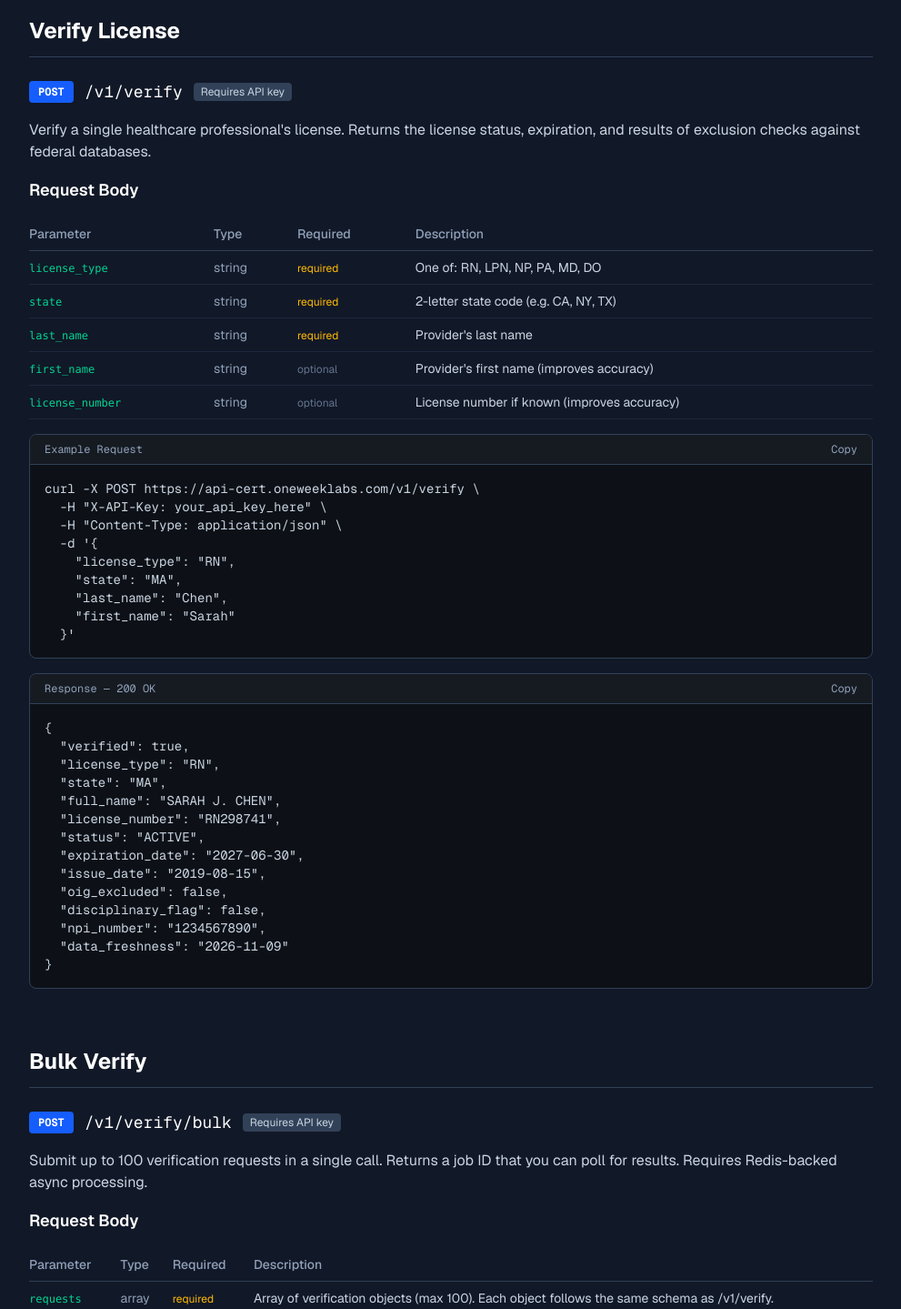
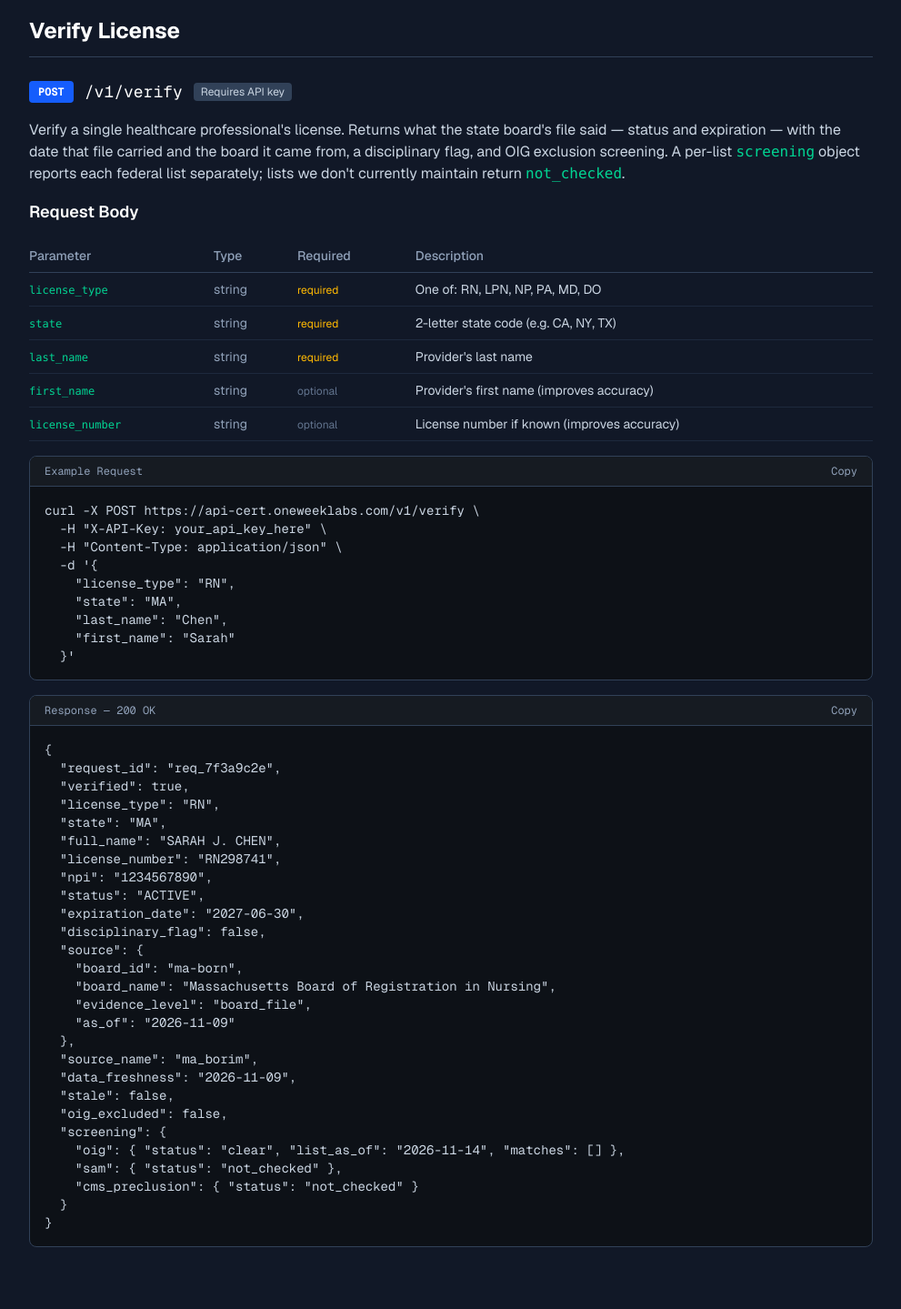
Before and after one commit to adampryan/api-cert-landing, a Next.js app: page /docs in a window 1280 px wide. Shown: the part 2260-3699 px from the top of the page at 91% size, without its empty margins (288-1279 px from the left). Built offline with nearby package versions, Linux system fonts and the light colour scheme.

Commit message:
docs: align /v1/verify example with the real response (npi, source/evidence, screening); honest verify description; drop '9-point' from prescriber guides

```diff
--- a/app/blog/prescriber-credentialing-california/page.tsx
+++ b/app/blog/prescriber-credentialing-california/page.tsx
@@ -50,7 +50,7 @@ export default function CaliforniaPresciberCredentialing() {
           </h1>
 
           <p className="text-xl text-gray-600 leading-relaxed">
-            California has over 150,000 active prescribing providers across physicians, nurse practitioners, and physician assistants. Comprehensive credentialing verification is mandatory for Medicare/Medicaid participation and healthcare compliance. This guide covers the complete 9-point verification process for California prescribers.
+            California has over 150,000 active prescribing providers across physicians, nurse practitioners, and physician assistants. Comprehensive credentialing verification is mandatory for Medicare/Medicaid participation and healthcare compliance. This guide covers the verification process for California prescribers.
           </p>
         </div>
       </section>
--- a/app/blog/prescriber-credentialing-florida/page.tsx
+++ b/app/blog/prescriber-credentialing-florida/page.tsx
@@ -50,7 +50,7 @@ export default function FloridaPresciberCredentialing() {
           </h1>
 
           <p className="text-xl text-gray-600 leading-relaxed">
-            Florida has over 90,000 active prescribing providers serving one of the nation's largest populations. With strict opioid prescribing regulations and comprehensive federal oversight, complete credentialing verification is essential for compliance and patient safety. This guide covers the full 9-point verification process for Florida prescribers.
+            Florida has over 90,000 active prescribing providers serving one of the nation's largest populations. With strict opioid prescribing regulations and comprehensive federal oversight, complete credentialing verification is essential for compliance and patient safety. This guide covers the full verification process for Florida prescribers.
           </p>
         </div>
       </section>
--- a/app/blog/prescriber-credentialing-massachusetts/page.tsx
+++ b/app/blog/prescriber-credentialing-massachusetts/page.tsx
@@ -50,7 +50,7 @@ export default function MassachusettsPresciberCredentialing() {
           </h1>
 
           <p className="text-xl text-gray-600 leading-relaxed">
-            Massachusetts has over 40,000 active prescribing providers serving major academic medical centers and healthcare systems. With proximity to other New England states, many providers hold multi-state licenses requiring comprehensive verification. This guide covers the complete 9-point credentialing process for Massachusetts prescribers.
+            Massachusetts has over 40,000 active prescribing providers serving major academic medical centers and healthcare systems. With proximity to other New England states, many providers hold multi-state licenses requiring comprehensive verification. This guide covers the complete credentialing process for Massachusetts prescribers.
           </p>
         </div>
       </section>
--- a/app/blog/prescriber-credentialing-new-york/page.tsx
+++ b/app/blog/prescriber-credentialing-new-york/page.tsx
@@ -50,7 +50,7 @@ export default function NewYorkPresciberCredentialing() {
           </h1>
 
           <p className="text-xl text-gray-600 leading-relaxed">
-            New York has over 120,000 active prescribing providers serving the nation's fourth-largest state population. With complex regulatory oversight and strict professional standards, comprehensive credentialing verification is essential for healthcare compliance. This guide covers the complete 9-point verification process for New York prescribers.
+            New York has over 120,000 active prescribing providers serving the nation's fourth-largest state population. With complex regulatory oversight and strict professional standards, comprehensive credentialing verification is essential for healthcare compliance. This guide covers the verification process for New York prescribers.
           </p>
         </div>
       </section>
--- a/app/blog/prescriber-credentialing-texas/page.tsx
+++ b/app/blog/prescriber-credentialing-texas/page.tsx
@@ -50,7 +50,7 @@ export default function TexasPresciberCredentialing() {
           </h1>
 
           <p className="text-xl text-gray-600 leading-relaxed">
-            Texas has over 180,000 active prescribing providers serving the nation's second-largest state. With complex multi-board regulatory oversight and extensive border state practice, comprehensive credentialing verification is essential for healthcare compliance. This guide covers the complete 9-point verification process for Texas prescribers.
+            Texas has over 180,000 active prescribing providers serving the nation's second-largest state. With complex multi-board regulatory oversight and extensive border state practice, comprehensive credentialing verification is essential for healthcare compliance. This guide covers the verification process for Texas prescribers.
           </p>
         </div>
       </section>
--- a/app/docs/page.tsx
+++ b/app/docs/page.tsx
@@ -319,8 +319,12 @@ export default function DocsPage() {
             <SectionHeading id="verify">Verify License</SectionHeading>
             <EndpointHeader method="POST" path="/v1/verify" badge="Requires API key" />
             <p className="text-slate-300 mb-4">
-              Verify a single healthcare professional&apos;s license. Returns the license status,
-              expiration, and results of exclusion checks against federal databases.
+              Verify a single healthcare professional&apos;s license. Returns what the state
+              board&apos;s file said &mdash; status and expiration &mdash; with the date that file
+              carried and the board it came from, a disciplinary flag, and OIG exclusion screening.
+              A per-list <code className="text-emerald-400">screening</code> object reports each
+              federal list separately; lists we don&apos;t currently maintain return{' '}
+              <code className="text-emerald-400">not_checked</code>.
             </p>
             <h3 className="text-lg font-semibold text-white mb-3">Request Body</h3>
             <ParamTable params={[
@@ -340,18 +344,31 @@ export default function DocsPage() {
     "first_name": "Sarah"
   }'`}</CodeBlock>
             <CodeBlock title="Response — 200 OK">{`{
+  "request_id": "req_7f3a9c2e",
   "verified": true,
   "license_type": "RN",
   "state": "MA",
   "full_name": "SARAH J. CHEN",
   "license_number": "RN298741",
+  "npi": "1234567890",
   "status": "ACTIVE",
   "expiration_date": "2027-06-30",
-  "issue_date": "2019-08-15",
+  "disciplinary_flag": false,
+  "source": {
+    "board_id": "ma-born",
+    "board_name": "Massachusetts Board of Registration in Nursing",
+    "evidence_level": "board_file",
+    "as_of": "2026-11-09"
+  },
+  "source_name": "ma_borim",
+  "data_freshness": "2026-11-09",
+  "stale": false,
   "oig_excluded": false,
-  "disciplinary_flag": false,
-  "npi_number": "1234567890",
-  "data_freshness": "2026-11-09"
+  "screening": {
+    "oig": { "status": "clear", "list_as_of": "2026-11-14", "matches": [] },
+    "sam": { "status": "not_checked" },
+    "cms_preclusion": { "status": "not_checked" }
+  }
 }`}</CodeBlock>
 
             {/* POST /v1/verify/bulk */}
```
